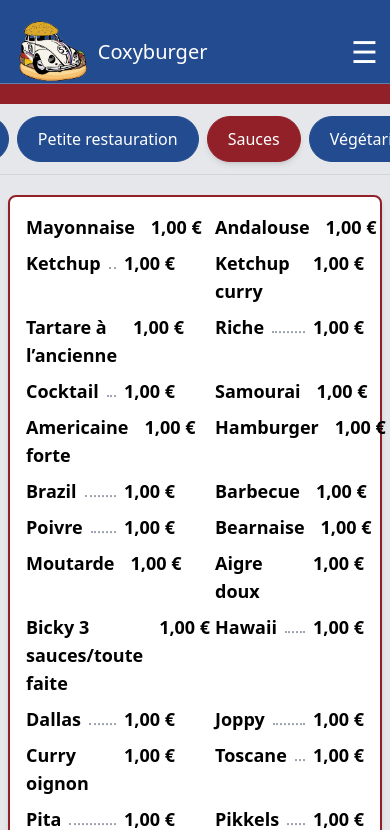
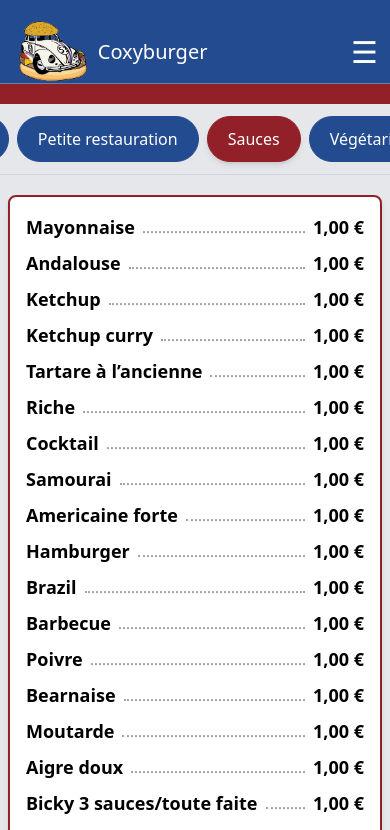
Before and after one commit to KaZzy12/coxyburger-vite, a Vue app: page /carte/sauces in a window 390 px wide. Shown: the top 830 px of the page. Built offline with nearby package versions, Linux system fonts and the light colour scheme.

Commit message:
Fix issue with menu displayed as 2 cols in phone mode

```diff
--- a/src/components/menu/MenuItemList.vue
+++ b/src/components/menu/MenuItemList.vue
@@ -1,7 +1,7 @@
 <template>
   <div class="w-screen flex justify-center px-2">
     <div class="mt-5 w-full max-w-4xl rounded-lg border-2 border-burgundy bg-white p-4 shadow-md">
-      <ul class="grid gap-x-10 gap-y-2" :style="{ gridTemplateColumns: `repeat(${cols}, minmax(0, 1fr))` }">
+      <ul class="grid grid-cols-1 gap-x-10 gap-y-2 md:[grid-template-columns:repeat(var(--cols),minmax(0,1fr))]" :style="{ '--cols': cols }">
         <li v-for="item in items" :key="item.id ?? item.name" class="flex items-baseline gap-2 text-lg">
           <span class="font-semibold">{{ item.name }}</span>
           <span class="flex-1 translate-y-[-0.05em] border-b-2 border-dotted border-gray-400" aria-hidden="true"></span>
```
